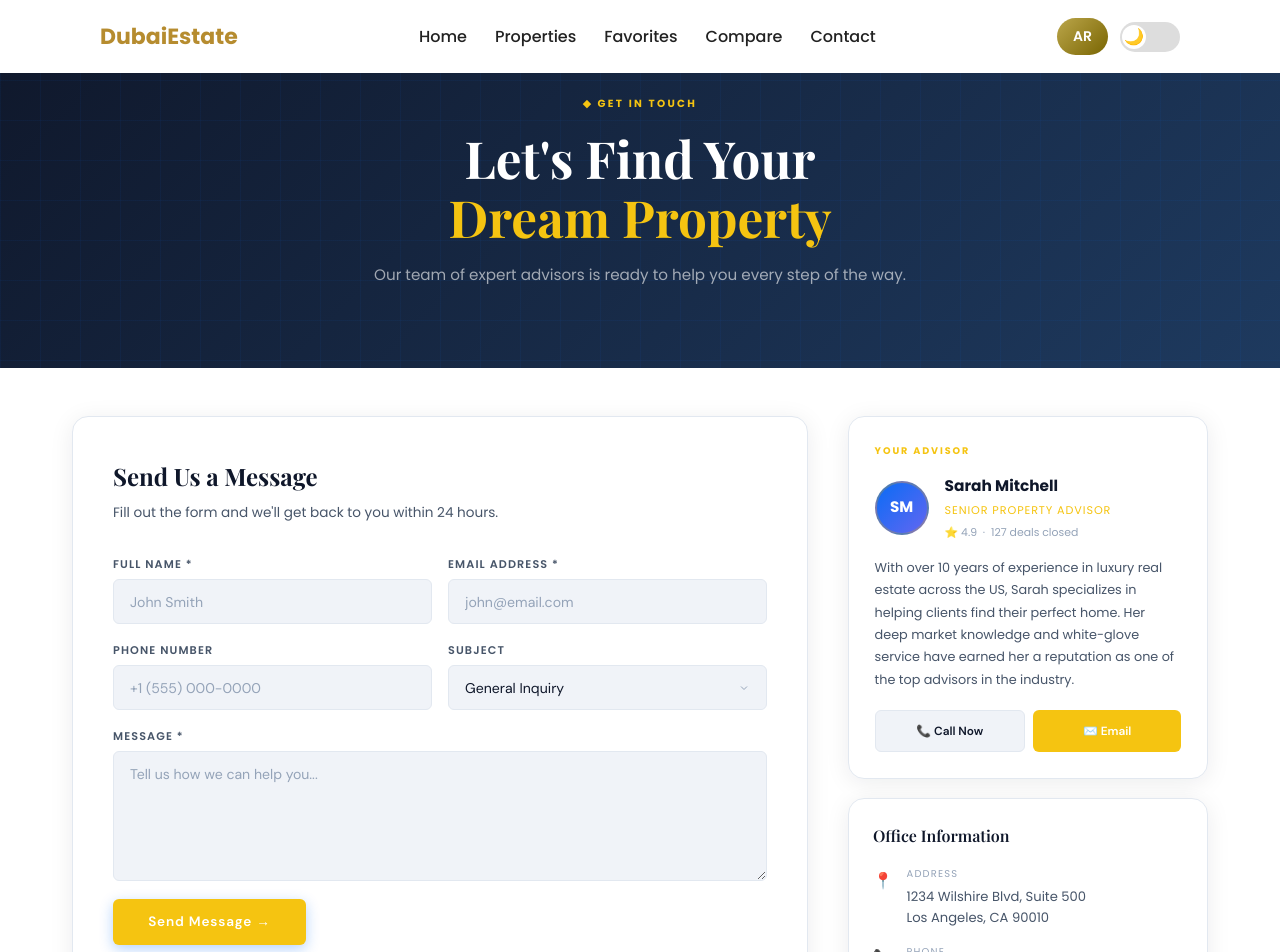
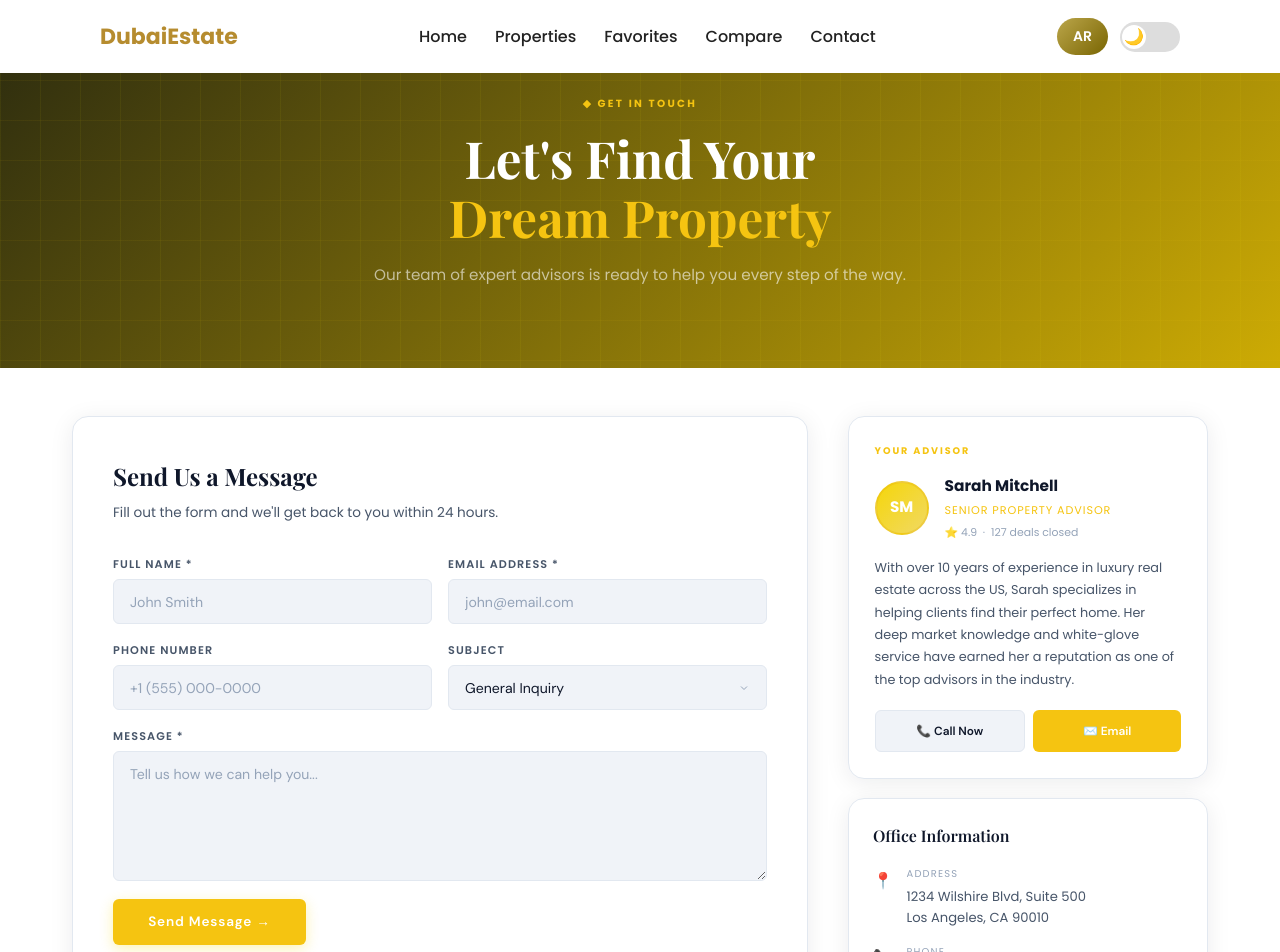
Before and after one commit to aimenyusra/real-estate-react-app, a React (Vite) app: page /contact in a window 1280 px wide. Shown: the top 952 px of the page. Built offline with nearby package versions, Linux system fonts and the light colour scheme.

Commit message:
added new pages for favourite and compare

```diff
--- a/src/pages/ContactPage/ContactPage.css
+++ b/src/pages/ContactPage/ContactPage.css
@@ -1,6 +1,6 @@
 /* ─── Hero ───────────────────────────────────────────────────────────────────── */
 .contact-hero {
-  background: linear-gradient(135deg, #0f172a 0%, #1e3a5f 100%);
+  background: linear-gradient(135deg, #2a2a0f 0%, #cdab04 100%);
   padding: 6rem 2rem 5rem;
   text-align: center;
   position: relative;
@@ -11,8 +11,8 @@
   position: absolute;
   inset: 0;
   background-image:
-    linear-gradient(rgba(10,108,245,0.06) 1px, transparent 1px),
-    linear-gradient(90deg, rgba(10,108,245,0.06) 1px, transparent 1px);
+    linear-gradient(rgba(245, 202, 10, 0.06) 1px, transparent 1px),
+    linear-gradient(90deg, rgba(245, 237, 10, 0.06) 1px, transparent 1px);
   background-size: 40px 40px;
 }
 .contact-hero__inner      { position: relative; max-width: 600px; margin: 0 auto; }
@@ -92,9 +92,9 @@
   letter-spacing: 0.06em;
   cursor: pointer;
   transition: all var(--pd-dur) var(--pd-ease);
-  box-shadow: 0 4px 14px rgba(10,108,245,0.3);
+  box-shadow: 0 4px 14px rgba(245, 214, 10, 0.3);
 }
-.contact-form__submit:hover           { background: var(--pd-blue-dark); transform: translateY(-1px); box-shadow: 0 6px 20px rgba(10,108,245,0.38); }
+.contact-form__submit:hover           { background: var(--pd-blue-dark); transform: translateY(-1px); box-shadow: 0 6px 20px rgba(245, 237, 10, 0.38); }
 .contact-form__submit:disabled        { opacity: 0.7; cursor: not-allowed; transform: none; }
 .contact-form__submit--loading        { opacity: 0.85; }
 
@@ -168,7 +168,7 @@
   width: 54px;
   height: 54px;
   border-radius: 50%;
-  background: linear-gradient(135deg, #0a6cf5, #6366f1);
+  background: linear-gradient(135deg, #f5d60a, #f1d963);
   display: flex;
   align-items: center;
   justify-content: center;
```
Also changed, not shown: src/context/FavouritesContext.jsx (added), src/pages/Compare/Compare.css (added), src/pages/Compare/Compare.jsx (added), src/pages/Favourites/Favourites.css (added), src/pages/Favourites/Favourites.jsx (renamed from src/pages/FavoritesPage/FavoritesPage.jsx).
